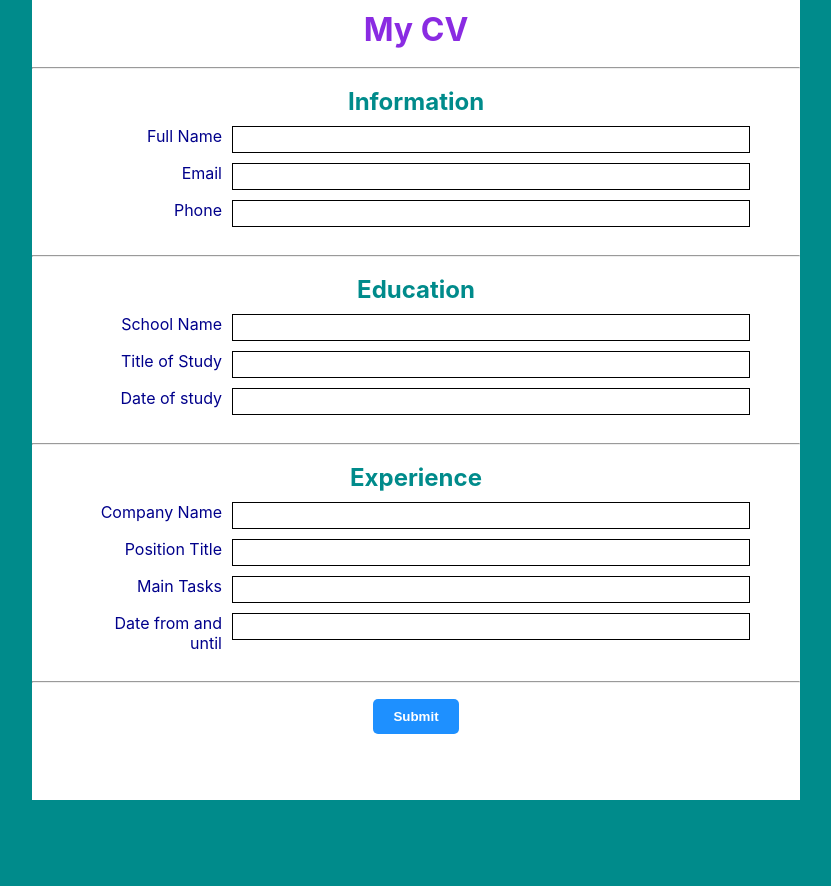
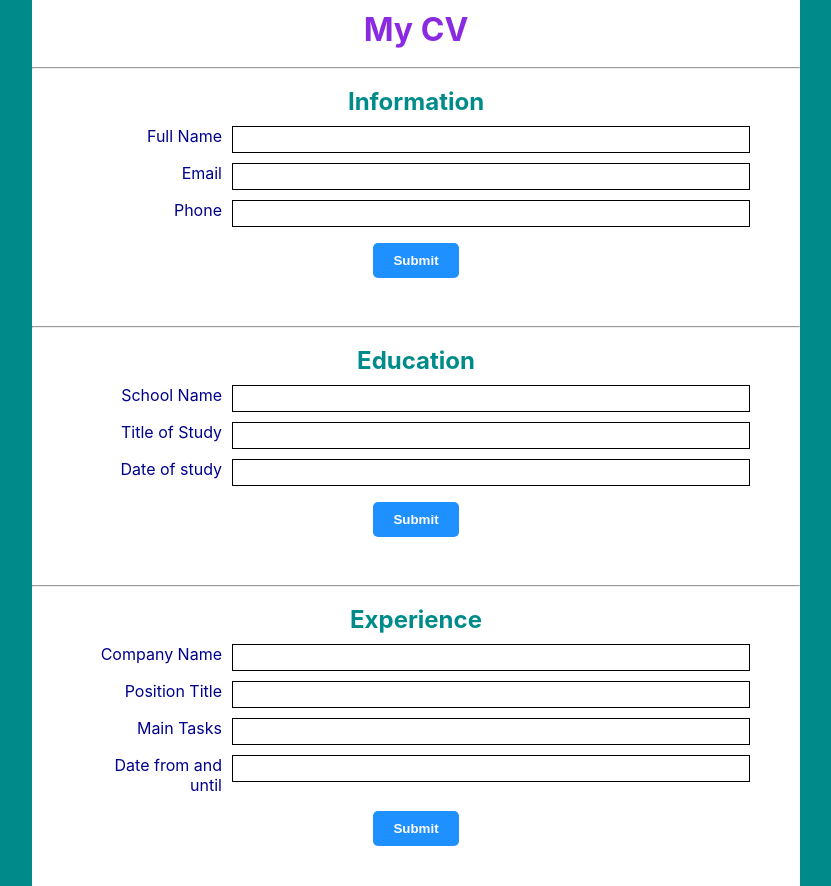
Before and after one commit to SonDo580/CV-application, a React (Create React App) app: page / in a window 1280 px wide. Shown: the whole page, without its empty margins (224-1055 px from the left). Before the commit the page ends 800 px from the top, so only its background shows below. Built offline with nearby package versions, Linux system fonts and the light colour scheme.

Commit message:
Add a submit button to each section

```diff
--- a/src/App.js
+++ b/src/App.js
@@ -26,14 +26,6 @@ class App extends Component {
         <Education editMode={this.state.editMode} />
         <hr />
         <Experience editMode={this.state.editMode} />
-        <hr />
-        <p className="submitButtonContainer">
-          {this.state.editMode ? (
-            <button onClick={this.submitCV}>Submit</button>
-          ) : (
-            <button>Edit</button>
-          )}
-        </p>
       </div>
     );
   }
--- a/src/components/Education.js
+++ b/src/components/Education.js
@@ -5,18 +5,29 @@ class Education extends Component {
     return (
       <div className="container">
         <h2>Education</h2>
+
         <div className="field">
           <label>School Name</label>
           <input type="text" />
         </div>
+
         <div className="field">
           <label>Title of Study</label>
           <input type="text" />
         </div>
+
         <div className="field">
           <label>Date of study</label>
           <input type="text" />
         </div>
+
+        <p className="submitButtonContainer">
+          {this.props.editMode ? (
+            <button onClick={this.submitCV}>Submit</button>
+          ) : (
+            <button>Edit</button>
+          )}
+        </p>
       </div>
     );
   }
--- a/src/components/Experience.js
+++ b/src/components/Experience.js
@@ -5,22 +5,34 @@ class Experience extends Component {
     return (
       <div className="container">
         <h2>Experience</h2>
+
         <div className="field">
           <label>Company Name</label>
           <input type="text" />
         </div>
+
         <div className="field">
           <label>Position Title</label>
           <input type="text" />
         </div>
+
         <div className="field">
           <label>Main Tasks</label>
           <input type="text" />
         </div>
+
         <div className="field">
           <label>Date from and until</label>
           <input type="text" />
         </div>
+
+        <p className="submitButtonContainer">
+          {this.props.editMode ? (
+            <button onClick={this.submitCV}>Submit</button>
+          ) : (
+            <button>Edit</button>
+          )}
+        </p>
       </div>
     );
   }
--- a/src/components/Infomation.js
+++ b/src/components/Infomation.js
@@ -5,6 +5,7 @@ class Information extends Component {
     return (
       <div className="container">
         <h2>Information</h2>
+
         <div className="field">
           <label htmlFor="fullName">Full Name</label>
           {this.props.editMode ? (
@@ -13,14 +14,24 @@ class Information extends Component {
             <span>x</span>
           )}
         </div>
+
         <div className="field">
           <label htmlFor="email">Email</label>
           <input type="email" name="email" id="email" />
         </div>
+
         <div className="field">
           <label htmlFor="phone">Phone</label>
           <input type="number" name="phone" id="phone" />
         </div>
+
+        <p className="submitButtonContainer">
+          {this.props.editMode ? (
+            <button onClick={this.submitCV}>Submit</button>
+          ) : (
+            <button>Edit</button>
+          )}
+        </p>
       </div>
     );
   }
```
